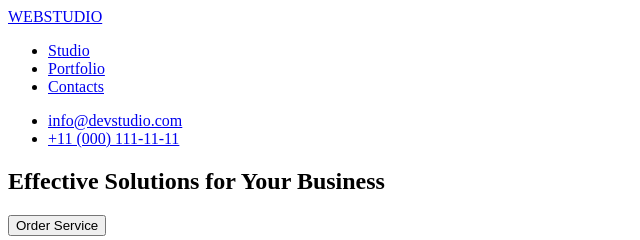
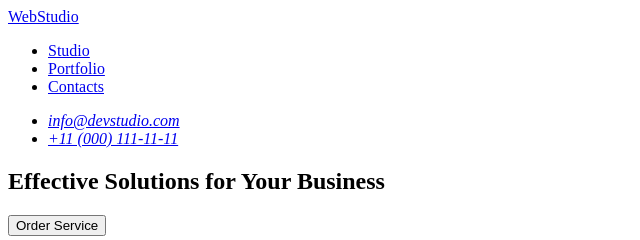
Before and after one commit to OleksandraOvcharova/goit-markup-hw-01, a plain HTML site: page index.html in a window 1280 px wide. Shown: the top 240 px of the page, 0-640 px from the left. Drawn offline with Linux system fonts and the light colour scheme.

Commit message:
Fixed header/footer

```diff
--- a/index.html
+++ b/index.html
@@ -3,13 +3,13 @@
   <head>
     <meta charset="UTF-8" />
     <meta name="viewport" content="width=device-width, initial-scale=1.0" />
-    <title>WEBSTUDIO</title>
+    <title>WebStudio</title>
   </head>
   <body>
     <!-- Header -->
     <header>
-      <a href="#">WEBSTUDIO</a>
       <nav>
+        <a href="./index.html">WebStudio</a>
         <ul>
           <li>
             <a href="#">Studio</a>
@@ -22,6 +22,7 @@
           </li>
         </ul>
       </nav>
+      <address>
         <ul>
           <li>
             <a href="mailto:info@devstudio.com">info@devstudio.com</a>
@@ -30,6 +31,7 @@
             <a href="tel:+110001111111">+11 (000) 111-11-11</a>
           </li>
         </ul>
+      </address>
     </header>
 
     <!-- Main -->
@@ -125,7 +127,7 @@
 
     <!-- Footer -->
     <footer>
-      <a href="#">WEBSTUDIO</a>
+      <a href="./index.html">WebStudio</a>
       <p>
         Increase the flow of customers and sales for your business with digital
         marketing & growth solutions.
```
Lines whose indentation alone changed are shown as unchanged.
